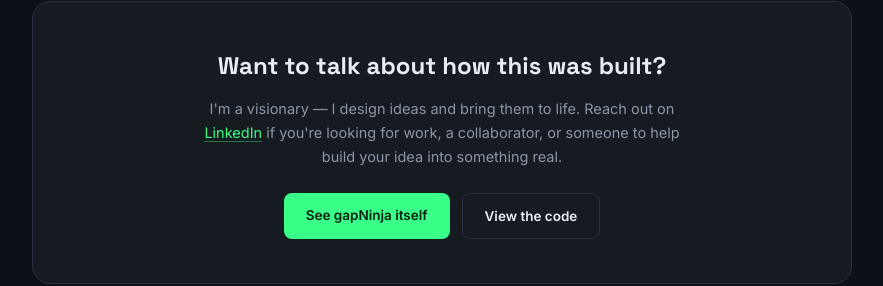
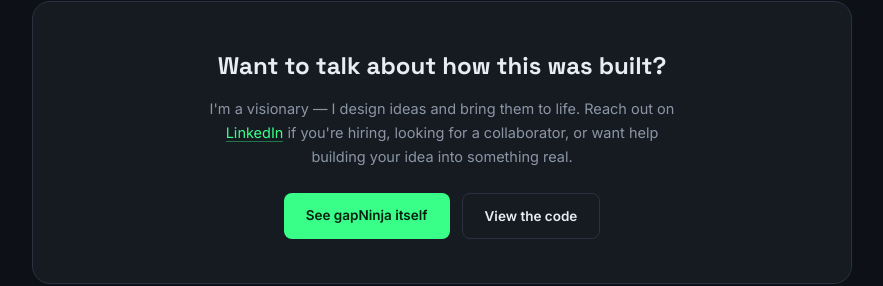
Before and after one commit to taijiengineerai/gapNinja, a plain HTML site: page story.html in a window 1280 px wide. Shown: the part 3215-3501 px from the top of the page, without its empty margins (198-1081 px from the left). Drawn offline with Linux system fonts and the light colour scheme.

Commit message:
story.html: reframe closing pitch as hiring-focused, not job-seeking

```diff
--- a/story.html
+++ b/story.html
@@ -271,7 +271,7 @@
 
   <div class="closing">
     <h2>Want to talk about how this was built?</h2>
-    <p>I'm a visionary — I design ideas and bring them to life. Reach out on <a href="https://www.linkedin.com/in/billy-huynh-485683a/" target="_blank" rel="noopener" style="color:var(--neon); text-decoration:none; border-bottom:1px solid rgba(57,255,136,0.4);">LinkedIn</a> if you're looking for work, a collaborator, or someone to help build your idea into something real.</p>
+    <p>I'm a visionary — I design ideas and bring them to life. Reach out on <a href="https://www.linkedin.com/in/billy-huynh-485683a/" target="_blank" rel="noopener" style="color:var(--neon); text-decoration:none; border-bottom:1px solid rgba(57,255,136,0.4);">LinkedIn</a> if you're hiring, looking for a collaborator, or want help building your idea into something real.</p>
     <div class="closing-links">
       <a class="closing-btn primary" href="about.html">See gapNinja itself</a>
       <a class="closing-btn secondary" href="https://github.com/taijiengineerai/gapNinja" target="_blank" rel="noopener">View the code</a>
```
